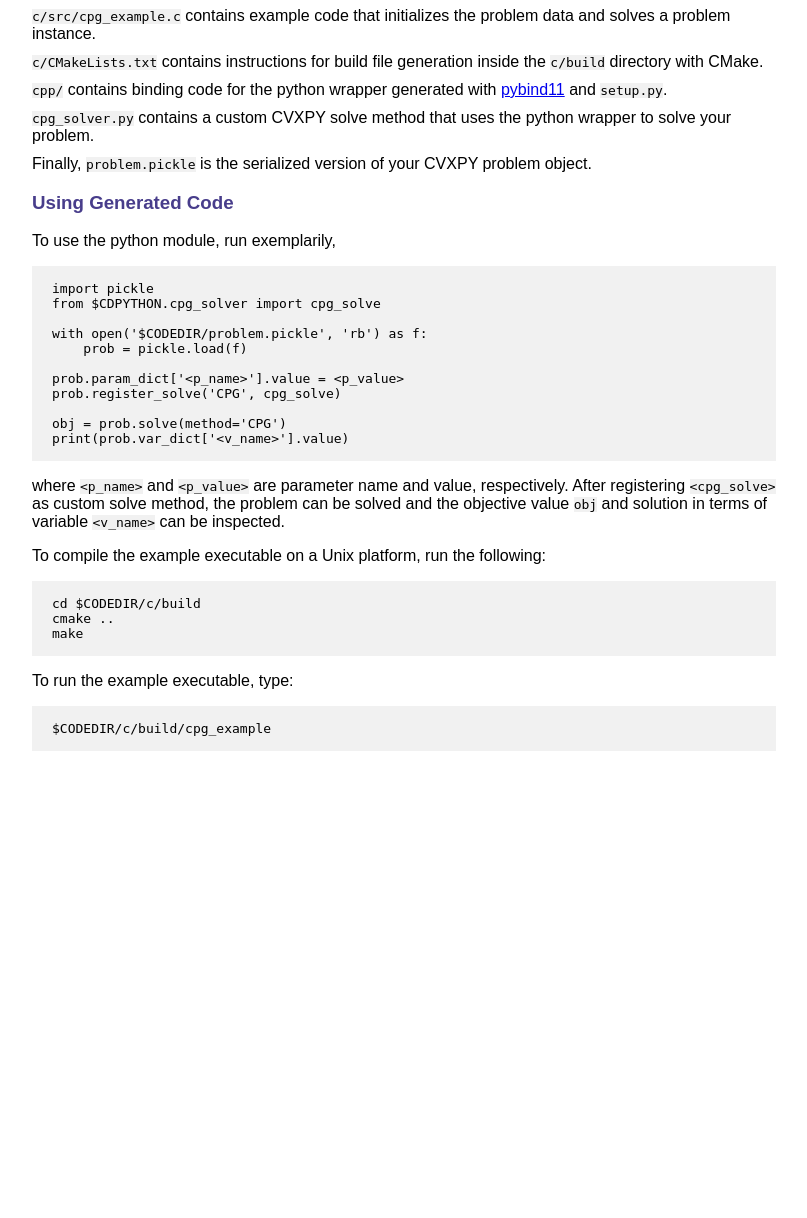
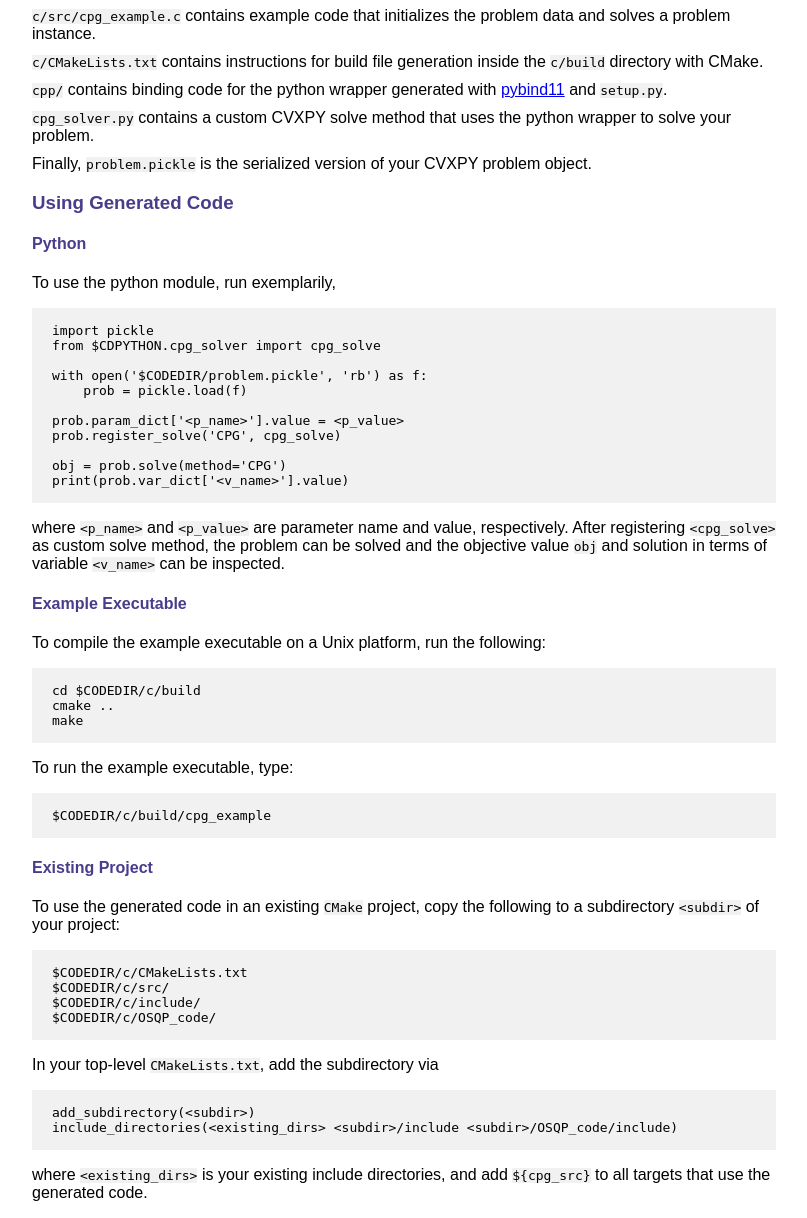
Before and after one commit to cvxgrp/cvxpygen, a Python web app: template TEMPLATE/README.html in a window 1280 px wide. Shown: the part 2063-3281 px from the top of the page, without its empty margins (236-1043 px from the left). Before the commit the page ends 2814 px from the top, so only its background shows below. Run offline with Jinja, Linux system fonts and the light colour scheme; the template is opened without the code that fills it, so the values that code supplies are empty.

Commit message:
Docu on using generated code in existing project.

```diff
--- a/TEMPLATE/README.html
+++ b/TEMPLATE/README.html
@@ -163,6 +163,8 @@ void set_OSQP_&lt;setting_name&gt;(&lt;setting_type&gt; &lt;setting_value&gt;);
 
   <h3>Using Generated Code</h3>
 
+  <h4>Python</h4>
+
   <p>
       To use the python module, run exemplarily,
   </p>
@@ -184,6 +186,8 @@ print(prob.var_dict['&lt;v_name&gt;'].value)
   <code>obj</code> and solution in terms of variable <code>&lt;v_name&gt;</code> can be inspected.
   </p>
 
+  <h4>Example Executable</h4>
+
   <p>
     To compile the example executable on a Unix platform, run the following:
   </p>
@@ -200,6 +204,31 @@ make
 $CODEDIR/c/build/cpg_example
     </code></pre>
 
+  <h4>Existing Project</h4>
+
+  <p>
+    To use the generated code in an existing <code>CMake</code> project, copy the following to a subdirectory <code>&lt;subdir&gt;</code>
+      of your project:
+  </p>
+    <pre><code>
+$CODEDIR/c/CMakeLists.txt
+$CODEDIR/c/src/
+$CODEDIR/c/include/
+$CODEDIR/c/OSQP_code/
+    </code></pre>
+
+  <p>
+    In your top-level <code>CMakeLists.txt</code>, add the subdirectory via
+  </p>
+    <pre><code>
+add_subdirectory(&lt;subdir&gt;)
+include_directories(&lt;existing_dirs&gt; &lt;subdir&gt;/include &lt;subdir&gt;/OSQP_code/include)
+    </code></pre>
+  <p>
+      where <code>&lt;existing_dirs&gt;</code> is your existing include directories, and add <code>${cpg_src}</code>
+      to all targets that use the generated code.
+  </p>
+
 </body>
 
 </html>
```
